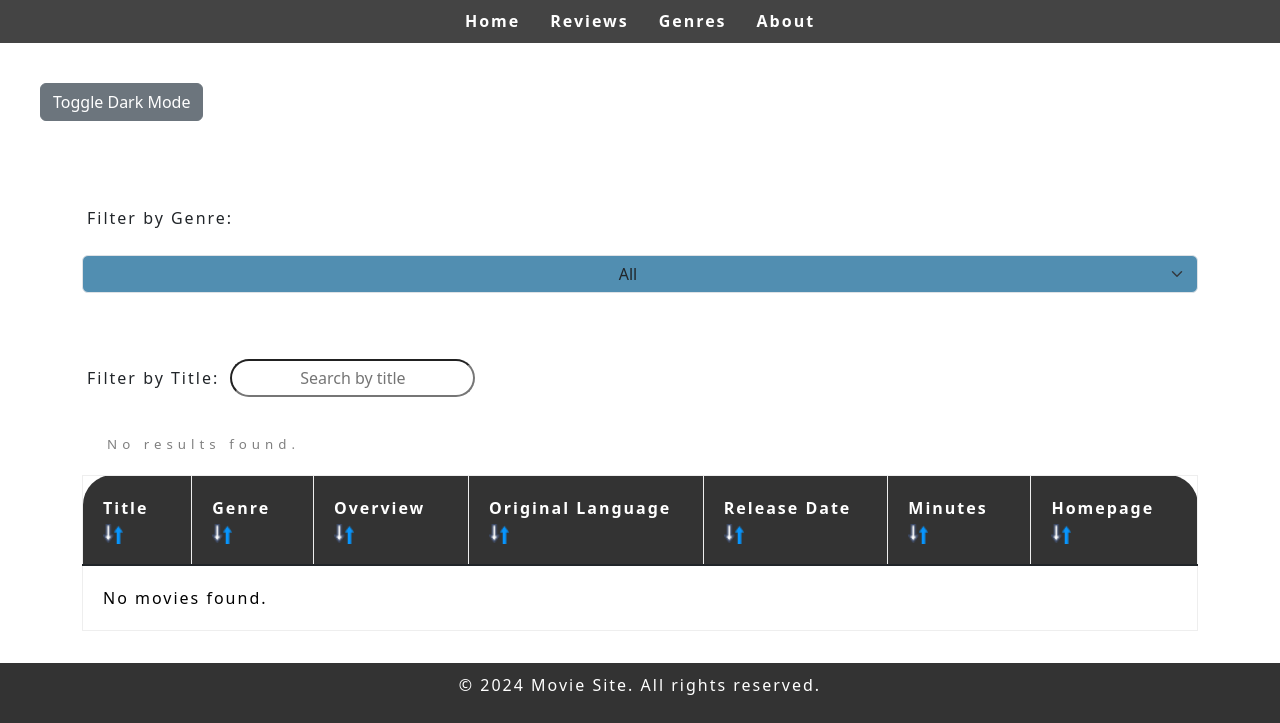
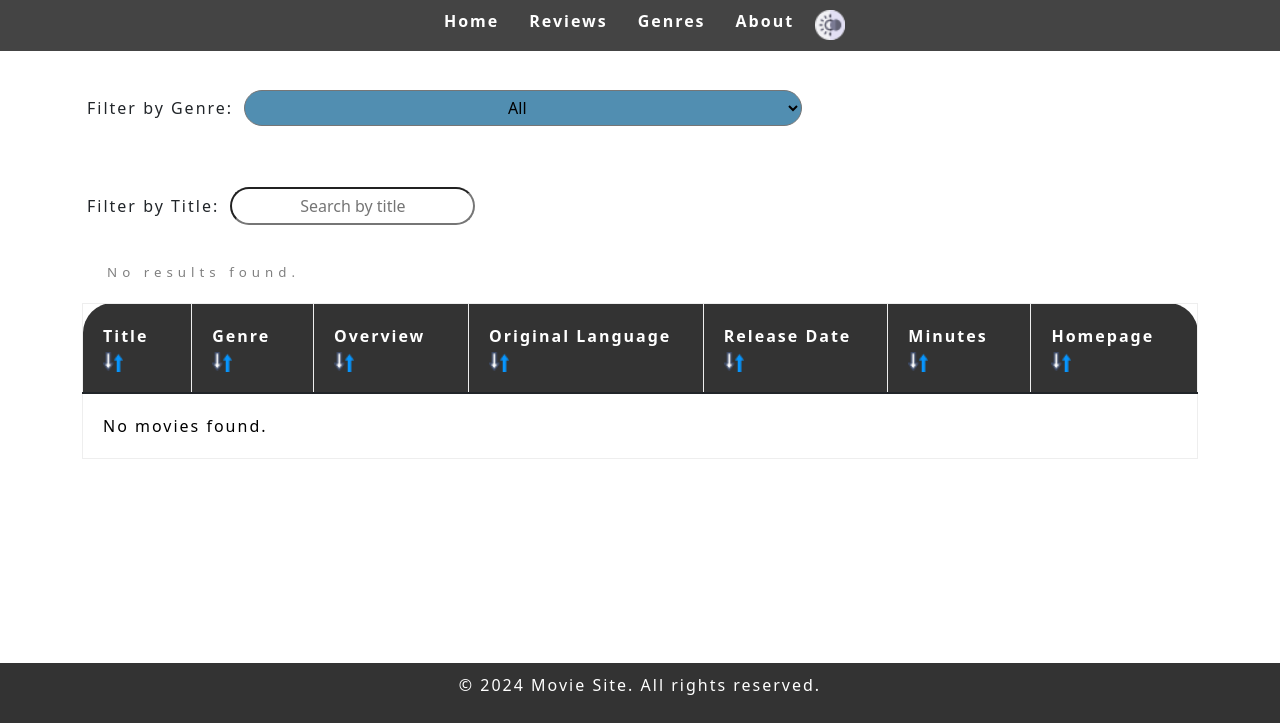
Before and after one commit to GabiVelasco/MoviesSeries-Reviews, a website: page index.html in a window 1280 px wide. Shown: the part 77-800 px from the top of the page. Drawn offline with nearby package versions, Linux system fonts and the light colour scheme; no server answers.

Commit message:
darkmodus symbol : added.

```diff
--- a/index.html
+++ b/index.html
@@ -7,15 +7,10 @@
     <link rel="stylesheet" href="styles.css">
     <link href="https://cdn.jsdelivr.net/npm/bootstrap@5.3.3/dist/css/bootstrap.min.css" rel="stylesheet" integrity="sha384-QWTKZyjpPEjISv5WaRU9OFeRpok6YctnYmDr5pNlyT2bRjXh0JMhjY6hW+ALEwIH" crossorigin="anonymous">
 
-    <script src="https://cdn.jsdelivr.net/npm/bootstrap@5.3.3/dist/js/bootstrap.bundle.min.js" integrity="sha384-YvpcrYf0tY3lHB60NNkmXc5s9fDVZLESaAA55NDzOxhy9GkcIdslK1eN7N6jIeHz" crossorigin="anonymous"></script> <link href="https://cdn.jsdelivr.net/npm/bootstrap@5.3.3/dist/css/bootstrap.min.css" rel="stylesheet" integrity="sha384-QWTKZyjpPEjISv5WaRU9OFeRpok6YctnYmDr5pNlyT2bRjXh0JMhjY6hW+ALEwIH" crossorigin="anonymous">
-</head>
-<body>
     <!-- Header -->
     <header>
         <h1>MOVIES CHECKLIST</h1>
     </header>
-
-
 
     <!-- Navigation -->
     <nav>
@@ -24,6 +19,9 @@
             <li><a href="#">Reviews</a></li>
             <li><a href="#">Genres</a></li>
             <li><a href="#">About</a></li>
+            <div class="darkmodus">
+                <button class="transparent" id="themeToggle"><img src="darkmodus.png" width=30px; alt=""></button>
+            </div>
         </ul>
     </nav>
 
@@ -45,14 +43,11 @@
 
     </section> -->
 
-    <div class="darkmodus">
-        <button id="themeToggle" class="btn btn-secondary">Toggle Dark Mode</button>
-    </div>
 
     <main class="container">
         <div class="filter-section">
             <label for="filterGenre">Filter by Genre:</label>
-            <select class="form-select" id="filterGenre">
+            <select  id="filterGenre">
                 <option value="">All</option>
                 <!-- Options will be populated dynamically -->
             </select> <br><br>
@@ -87,11 +82,10 @@
     </footer>
 
     <!-- JavaScript Libraries -->
-    <script src="https://cdnjs.cloudflare.com/ajax/libs/PapaParse/5.3.0/papaparse.min.js"></script>
     <script src="https://cdn.jsdelivr.net/npm/pocketbase@latest/dist/pocketbase.min.js"></script>
 
     <!-- Include PapaParse library for CSV parsing -->
-    <script src="https://cdnjs.cloudflare.com/ajax/libs/PapaParse/5.3.0/papaparse.min.js"></script>
+    <!-- <script src="https://cdnjs.cloudflare.com/ajax/libs/PapaParse/5.3.0/papaparse.min.js"></script> -->
     <script src="filterMovies.js"></script>
     <script src="darkModus.js"></script>
      <!-- Include your JavaScript file -->
--- a/styles.css
+++ b/styles.css
@@ -15,7 +15,7 @@ header {
     text-align: center;
 }
 header h1 {
- color:aqua
+ color:#518EB1;
 }
 
 /* Navigation Styles */
@@ -273,14 +273,14 @@ body, table, th, td {
   [data-bs-theme=dark] table, tr {border-radius: 30px;}
 /*  DARK MODUS ENDE */
 
-.darkmodus { padding: 20px;
- margin: 20px;}
+.darkmodus {
+ }
 
  tr {border-radius: 30px !important;}
 
  /* Movie Table */
 
-
+.transparent { background-color: transparent; border: none;}
 
 
 
```
Also changed, not shown: darkmodus.png (added).
